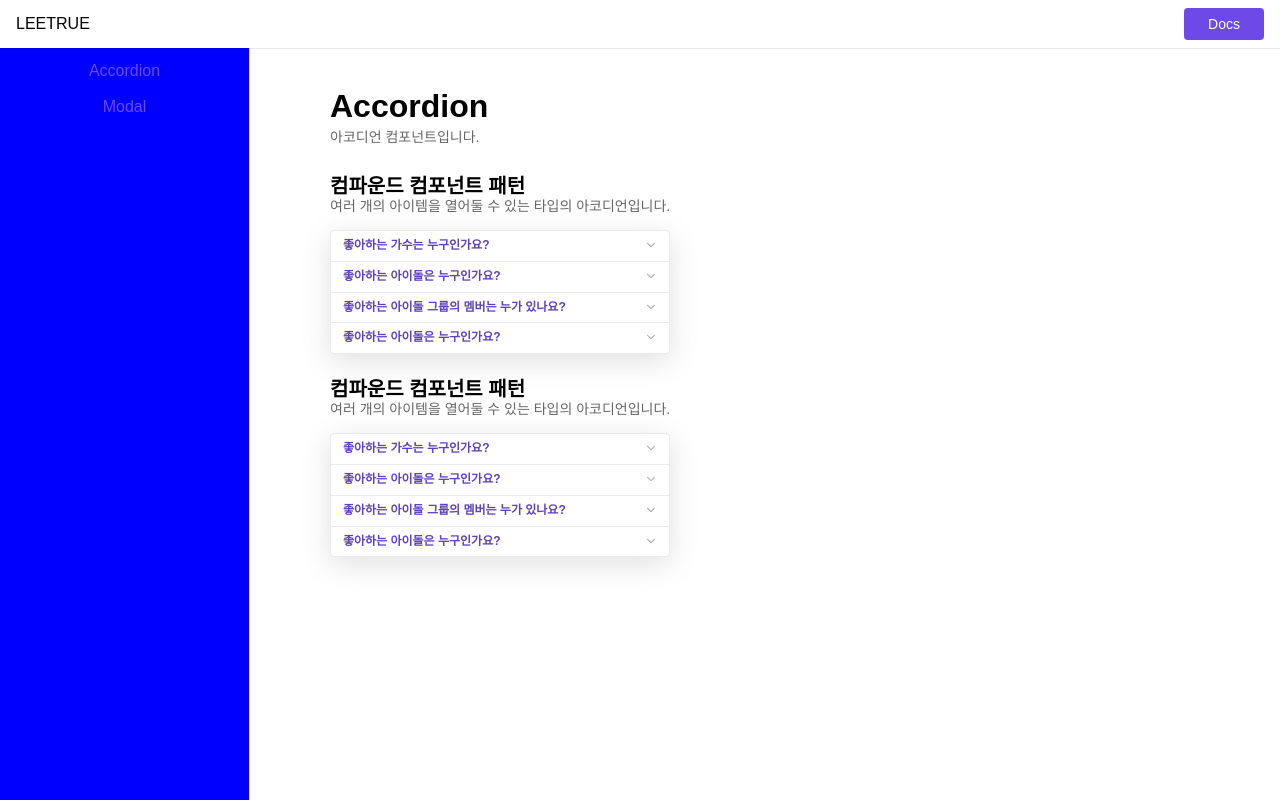
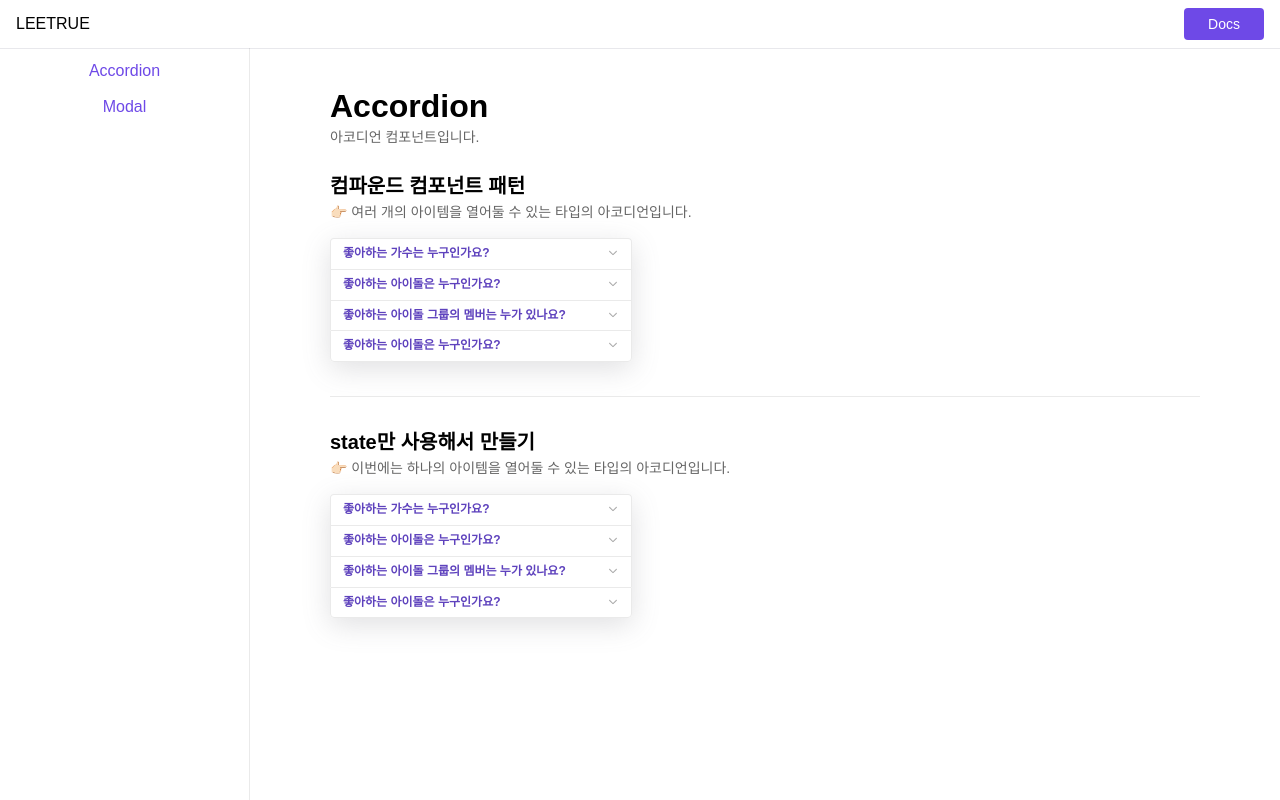
Before and after one commit to kordobby/leetrue-ui-library, a React (Vite) app: page /component/accordion in a window 1280 px wide. Built offline with nearby package versions, Linux system fonts and the light colour scheme.

Commit message:
fix. Sider 컴포넌트 스타일 수정 및 Divider element 추가

```diff
--- /dev/null
+++ b/src/components/@elements/Divider.tsx
@@ -0,0 +1,14 @@
+import { css } from "@emotion/react";
+import colors from "constants/colors";
+
+export function Divider() {
+  return (
+    <div
+      css={css`
+        width: 100%;
+        border-bottom: 1px solid ${colors.gray300};
+        margin: 20px 0px;
+      `}
+    ></div>
+  );
+}
--- a/src/components/layout/PageLayout.tsx
+++ b/src/components/layout/PageLayout.tsx
@@ -9,9 +9,10 @@ function PageLayout({ children }: PropsWithChildren) {
         display: flex;
         flex-direction: column;
         align-items: flex-start;
+        gap: 4px;
+
         height: 100%;
         width: 100%;
-        gap: 4px;
 
         box-sizing: border-box;
         padding: 40px 80px;
@@ -49,11 +50,22 @@ function Desc({ children }: { children: string }) {
   return <p>{children}</p>;
 }
 
+function SubDesc({ children }: { children: string }) {
+  return <p>👉🏻 {children}</p>;
+}
 function Item({ children }: PropsWithChildren) {
   return (
     <div
       css={css`
+        display: flex;
+        flex-direction: column;
+        align-items: flex-start;
+        gap: 2px;
         padding: 10px 0px;
+
+        p {
+          margin-top: 4px !important;
+        }
       `}
     >
       {children}
@@ -64,6 +76,7 @@ function Item({ children }: PropsWithChildren) {
 PageLayout.Title = Title;
 PageLayout.SubTitle = SubTitle;
 PageLayout.Desc = Desc;
+PageLayout.SubDesc = SubDesc;
 PageLayout.Item = Item;
 
 export default PageLayout;
--- a/src/components/layout/Sider.tsx
+++ b/src/components/layout/Sider.tsx
@@ -5,7 +5,6 @@ const siderStyle = css`
   height: 100vh;
   box-sizing: border-box;
   min-width: 250px;
-  background-color: blue;
   .scroll-box {
     width: 250px;
     position: fixed;
--- a/src/pages/AccordionPage.tsx
+++ b/src/pages/AccordionPage.tsx
@@ -1,6 +1,7 @@
 import { css } from "@emotion/react";
 import * as Accordion from "../components/@core/accordion/Accordion";
 import PageLayout from "components/layout/PageLayout";
+import { Divider } from "components/@elements/Divider";
 export function AccordionPage() {
   return (
     <PageLayout>
@@ -9,7 +10,7 @@ export function AccordionPage() {
 
       <PageLayout.Item>
         <PageLayout.SubTitle>컴파운드 컴포넌트 패턴</PageLayout.SubTitle>
-        <PageLayout.Desc>여러 개의 아이템을 열어둘 수 있는 타입의 아코디언입니다.</PageLayout.Desc>
+        <PageLayout.SubDesc>여러 개의 아이템을 열어둘 수 있는 타입의 아코디언입니다.</PageLayout.SubDesc>
         <Accordion.Root>
           <Accordion.Item value={"option-1"}>
             <Accordion.Trigger>좋아하는 가수는 누구인가요?</Accordion.Trigger>
@@ -43,9 +44,10 @@ export function AccordionPage() {
           </Accordion.Item>
         </Accordion.Root>
       </PageLayout.Item>
+      <Divider />
       <PageLayout.Item>
-        <PageLayout.SubTitle>컴파운드 컴포넌트 패턴</PageLayout.SubTitle>
-        <PageLayout.Desc>여러 개의 아이템을 열어둘 수 있는 타입의 아코디언입니다.</PageLayout.Desc>
+        <PageLayout.SubTitle>state만 사용해서 만들기</PageLayout.SubTitle>
+        <PageLayout.SubDesc>이번에는 하나의 아이템을 열어둘 수 있는 타입의 아코디언입니다.</PageLayout.SubDesc>
         <Accordion.Root>
           <Accordion.Item value={"option-1"}>
             <Accordion.Trigger>좋아하는 가수는 누구인가요?</Accordion.Trigger>
```
